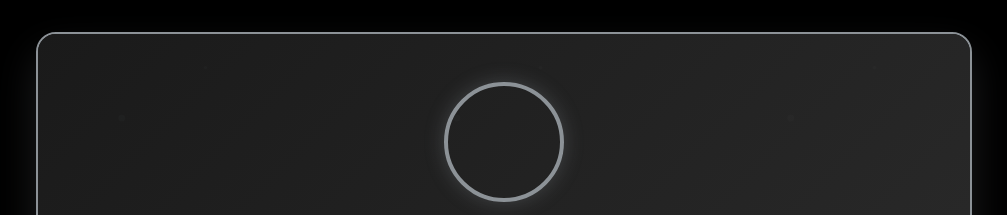
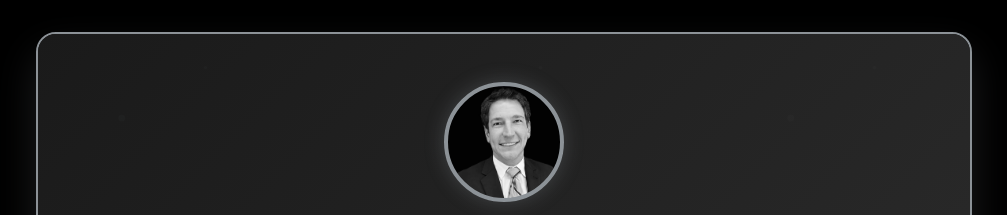
Before and after one commit to LisaMRade/Andy-Camp-Bio, a plain HTML site: page index.html in a window 1280 px wide. Shown: the top 215 px of the page, without its empty margins (136-1143 px from the left). Drawn offline with Linux system fonts and the light colour scheme.

Commit message:
Update index.html
Update with headshot

```diff
--- a/index.html
+++ b/index.html
@@ -82,7 +82,7 @@
             border-radius: 50%;
             border: 4px solid #8c9297;
             margin: 0 auto 1rem;
-            background-image: url('./Black.White%20Andy.png');
+            background-image: url('Screenshot%20Black.White%20Andy.png');
             background-size: cover;
             background-position: center;
             position: relative;
```
